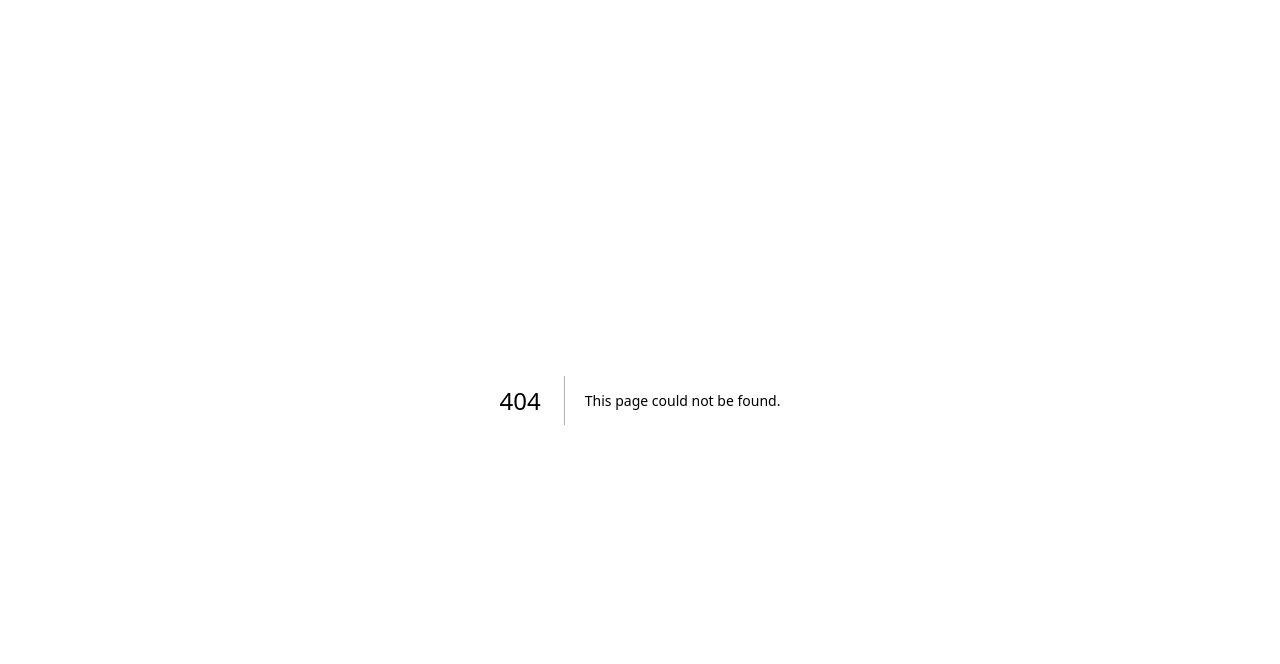
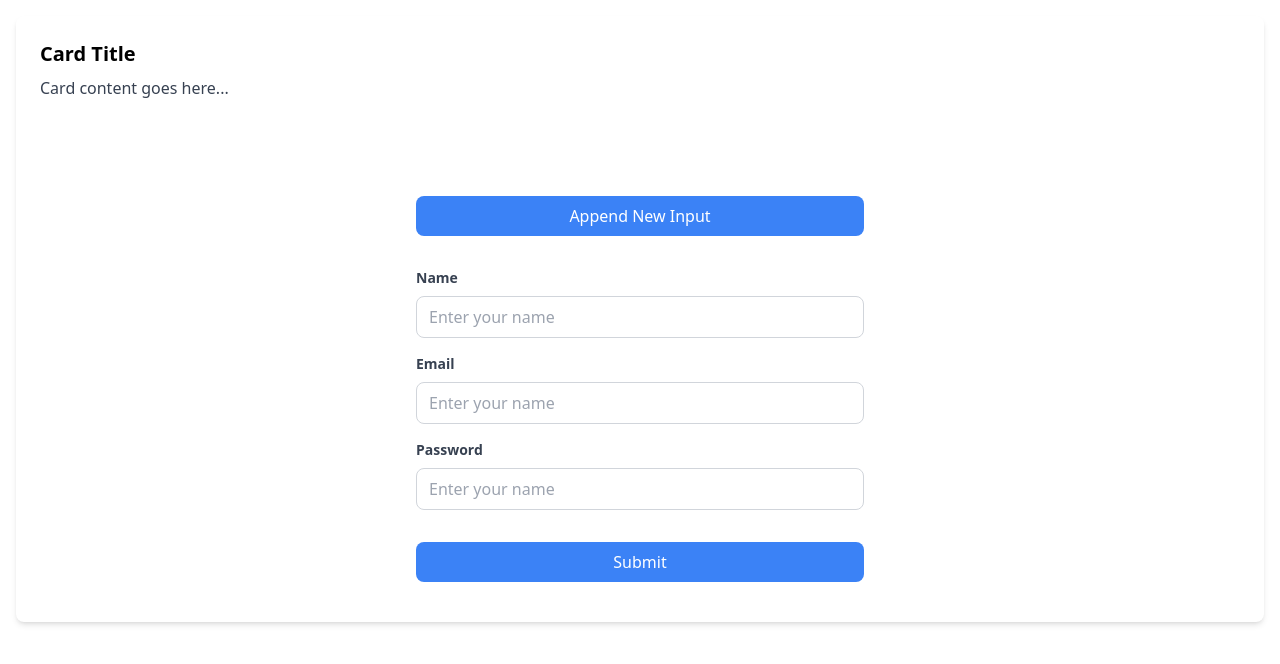
Before and after one commit to ryanfavour4/Next12-Tailwind-ReactHookForm, a Next.js app: page /code in a window 1280 px wide. Before the commit this address had no page. Shown: the top 664 px of the page. Built offline with nearby package versions, Linux system fonts and the light colour scheme.

Commit message:
Next-Tailwind-ReactHookForm

```diff
--- a/package.json
+++ b/package.json
@@ -17,8 +17,11 @@
     "@types/node": "20.2.4",
     "@types/react": "18.2.7",
     "@types/react-dom": "18.2.4",
+    "autoprefixer": "^10.4.14",
     "eslint": "8.41.0",
     "eslint-config-next": "13.4.4",
+    "postcss": "^8.4.23",
+    "tailwindcss": "^3.3.2",
     "typescript": "5.0.4"
   }
 }
--- /dev/null
+++ b/pages/code/index.tsx
@@ -0,0 +1,101 @@
+import React from "react";
+import { useFieldArray, useForm } from "react-hook-form";
+
+const code = () => {
+  // eslint-disable-next-line react-hooks/rules-of-hooks
+  const { register, handleSubmit, control } = useForm({
+    defaultValues: {
+      inputs: [
+        {
+          name: "Name",
+          type: "text",
+          value: "",
+        },
+        {
+          name: "Email",
+          type: "email",
+          value: "",
+        },
+        {
+          name: "Password",
+          type: "password",
+          value: "",
+        },
+      ],
+    },
+  });
+
+  // eslint-disable-next-line react-hooks/rules-of-hooks
+  const { fields, append, remove } = useFieldArray({
+    control: control,
+    name: "inputs",
+  });
+
+  const onFormSubmit = (data: unknown) => {
+    console.log(data);
+  };
+
+  return (
+    <div className="mx-auto pt-4 px-4 sm:max-w-screen-sm md:max-w-screen-md lg:max-w-screen-lg xl:max-w-screen-xl">
+      <div className="bg-white rounded-lg shadow-md p-6">
+        <h2 className="text-xl font-bold">Card Title</h2>
+        <p className="text-gray-700 mt-2 mb-20">Card content goes here...</p>
+
+        <form
+          onSubmit={handleSubmit(onFormSubmit)}
+          className="max-w-md mx-auto"
+        >
+          <button
+            onClick={() =>
+              append({
+                name: "Other Info",
+                type: "text",
+                value: "",
+              })
+            }
+            className="my-4 bg-blue-500 text-white px-4 py-2 rounded-lg w-full"
+          >
+            Append New Input
+          </button>
+
+          {fields.map((field, index) => {
+            return (
+              <div key={field.id} className="mb-4  my-4">
+                <label
+                  htmlFor="name"
+                  className="block text-gray-700 text-sm font-bold mb-2"
+                >
+                  {field.name}
+                </label>
+
+                <input
+                  type={true ? field.type : "text"}
+                  id={field.name}
+                  {...register(`inputs.${index}.value`)}
+                  className="border border-gray-300 rounded-lg px-3 py-2 w-full"
+                  placeholder="Enter your name"
+                />
+                {field.name == "Other Info" && (
+                  <span
+                    onClick={() => {
+                      remove(index);
+                    }}
+                    className="block w-1/2 text-center border p-2 bg-red-500 cursor-pointer mr-auto text-white text-base font-bold rounded-xl my-2"
+                  >
+                    Remove {field.name} 💢❌
+                  </span>
+                )}
+              </div>
+            );
+          })}
+
+          <button className="my-4 bg-blue-500 text-white px-4 py-2 rounded-lg w-full">
+            Submit
+          </button>
+        </form>
+      </div>
+    </div>
+  );
+};
+
+export default code;
--- /dev/null
+++ b/postcss.config.js
@@ -0,0 +1,6 @@
+module.exports = {
+  plugins: {
+    tailwindcss: {},
+    autoprefixer: {},
+  },
+}
--- a/styles/globals.css
+++ b/styles/globals.css
@@ -1,26 +1,3 @@
-html,
-body {
-  padding: 0;
-  margin: 0;
-  font-family: -apple-system, BlinkMacSystemFont, Segoe UI, Roboto, Oxygen,
-    Ubuntu, Cantarell, Fira Sans, Droid Sans, Helvetica Neue, sans-serif;
-}
-
-a {
-  color: inherit;
-  text-decoration: none;
-}
-
-* {
-  box-sizing: border-box;
-}
-
-@media (prefers-color-scheme: dark) {
-  html {
-    color-scheme: dark;
-  }
-  body {
-    color: white;
-    background: black;
-  }
-}
+@tailwind base;
+@tailwind components;
+@tailwind utilities;
--- /dev/null
+++ b/tailwind.config.js
@@ -0,0 +1,15 @@
+/** @type {import('tailwindcss').Config} */
+module.exports = {
+  content: [
+    "./app/**/*.{js,ts,jsx,tsx,mdx}",
+    "./pages/**/*.{js,ts,jsx,tsx,mdx}",
+    "./components/**/*.{js,ts,jsx,tsx,mdx}",
+
+    // Or if using `src` directory:
+    "./src/**/*.{js,ts,jsx,tsx,mdx}",
+  ],
+  theme: {
+    extend: {},
+  },
+  plugins: [],
+};
```
Also changed, not shown: 2 other files (tests, documents, lock files or other folders).
